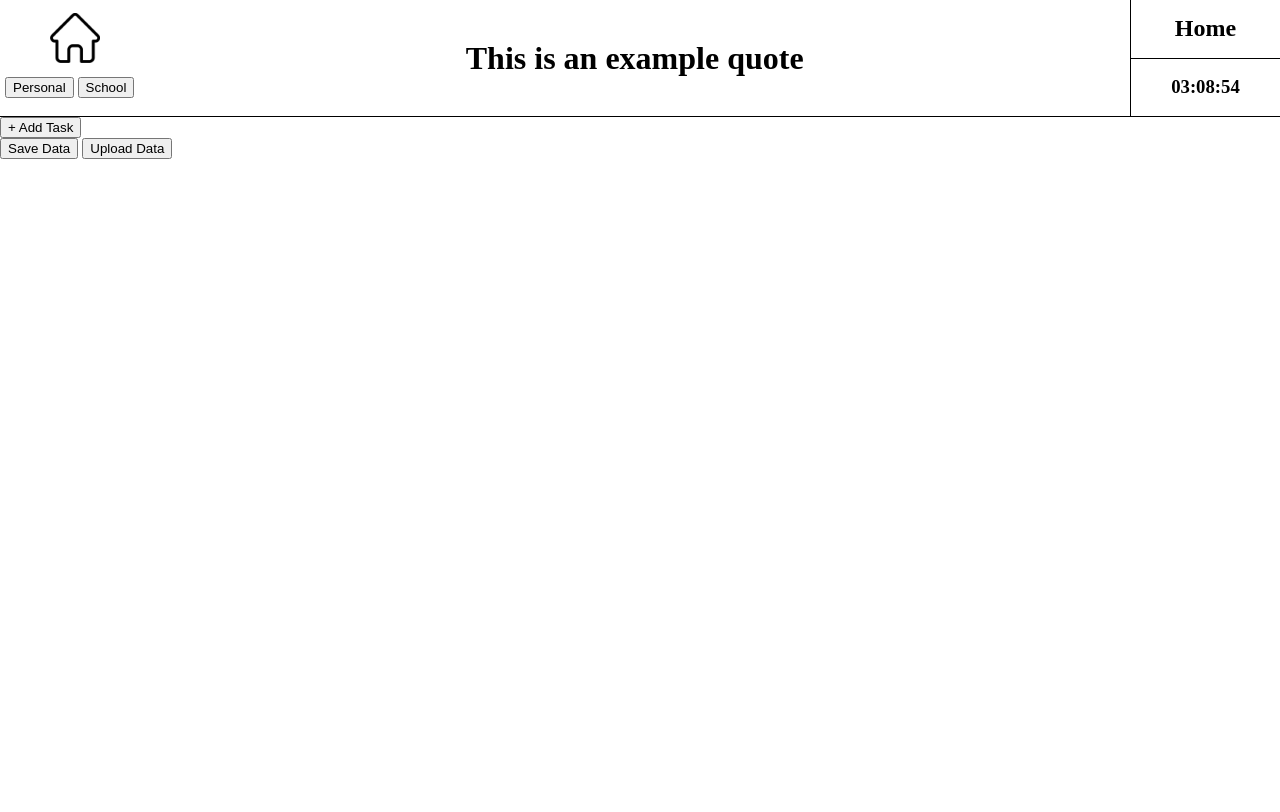
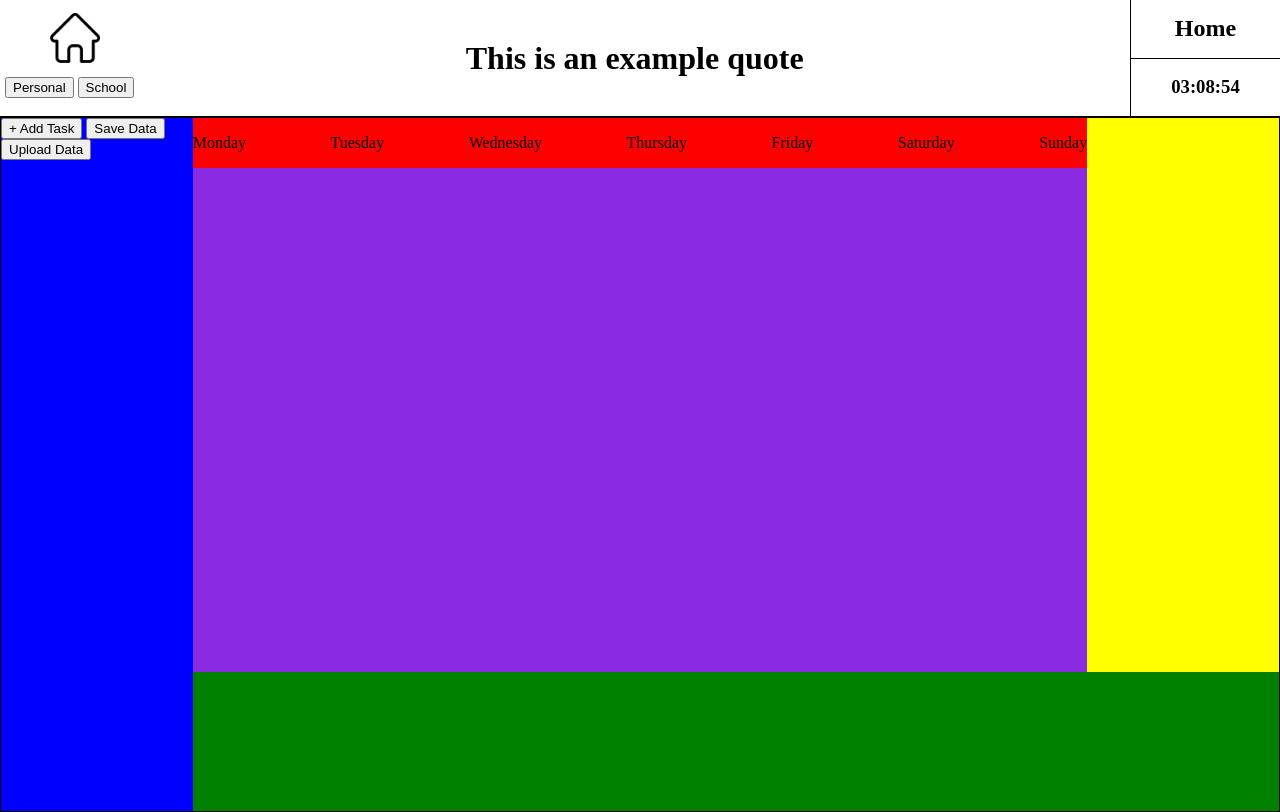
Before and after one commit to MR-Farabough/todoApp, a plain HTML site: page index.html in a window 1280 px wide. Drawn offline with Linux system fonts and the light colour scheme.

Commit message:
Added VERY BASIC layout

```diff
--- a/index.html
+++ b/index.html
@@ -9,24 +9,6 @@
 		<title>Michael's TODO</title>
 	</head>
 	<body>
-		<div class="header">
-			<div class="header-icon-container">
-				<img class="home-icon" src="./imgs/home.png" alt="Home-Icon" />
-				<div class="category-buttons">
-					<button>Personal</button>
-					<button>School</button>
-				</div>
-			</div>
-			<h1 class="quote">This is an example quote</h1>
-			<div class="header-corner">
-				<h2 class="page-location">Home</h2>
-				<h3 class="clock"></h3>
-			</div>
-		</div>
-		<div class="left-column">
-			<button data-modal-target="#modal" id="new-task-button">
-				+ Add Task
-			</button>
 		<div class="modal" id="modal">
 			<div class="modal-header">
 				<div class="title">
@@ -75,8 +57,42 @@
 			</div>
 		</div>
 		<div id="overlay"></div>
+		<div class="header">
+			<div class="header-icon-container">
+				<img class="home-icon" src="./imgs/home.png" alt="Home-Icon" />
+				<div class="category-buttons">
+					<button>Personal</button>
+					<button>School</button>
 				</div>
+			</div>
+			<h1 class="quote">This is an example quote</h1>
+			<div class="header-corner">
+				<h2 class="page-location">Home</h2>
+				<h3 class="clock"></h3>
+			</div>
+		</div>
+		<div class="app-body">
+			<div class="left-column">
+				<button data-modal-target="#modal" id="new-task-button">
+					+ Add Task
+				</button>
 				<button id="saveData">Save Data</button>
 				<button id="uploadData">Upload Data</button>
+			</div>
+			<div class="calendarBody">
+				<div class="weekName">
+					<p>Monday</p>
+					<p>Tuesday</p>
+					<p>Wednesday</p>
+					<p>Thursday</p>
+					<p>Friday</p>
+					<p>Saturday</p>
+					<p>Sunday</p>
+				</div>
+				<div class="calendar"></div>
+			</div>
+			<div class="footer"></div>
+			<div class="right-column"></div>
+		</div>
 	</body>
 </html>
--- a/style.css
+++ b/style.css
@@ -3,7 +3,7 @@ html {
 	margin: 0px;
 	padding: 0px;
 }
-
+/* HEADER */
 .header {
 	display: flex;
 	justify-content: space-between;
@@ -47,7 +47,7 @@ html {
 	margin: auto;
 	height: 57.5px;
 }
-
+/* MODAL */
 .modal {
 	position: fixed;
 	top: 50%;
@@ -120,3 +120,94 @@ html {
 	max-height: 450px;
 	min-height: 15px;
 }
+/* APP BODY */
+.app-body {
+	display: grid;
+	grid-template-columns: minmax(50px, 15%) minmax(145px, 70%) minmax(50px, 15%);
+	grid-template-rows: minmax(50px, 10%) minmax(250px, 70%) minmax(50px, 20%);
+	border: 1px solid black;
+	height: 86.6vh;
+}
+
+.left-column {
+	grid-row: 1 / 4;
+	grid-column: 1 / 2;
+	background-color: blue;
+}
+
+.footer {
+	grid-row: 3 / 4;
+	grid-column: 2 / 4;
+	background-color: green;
+}
+/* CALENDAR */
+.calendarBody {
+	grid-row: 1 / 3;
+	grid-column: 2 / 3;
+	background-color: purple;
+	display: grid;
+	grid-template-columns: 7;
+	grid-template-rows: 50px repeat(5, 19%);
+}
+
+.weekName {
+	grid-row: 1 / 2;
+	grid-column: 1 / 8;
+	background-color: red;
+	display: flex;
+	justify-content: space-between;
+	align-items: center;
+}
+
+.calendar {
+	grid-row: 2 / 7;
+	grid-column: 1 / 8;
+	background-color: blueviolet;
+}
+/* RIGHT COLUMN */
+.right-column {
+	grid-row: 1 / 3;
+	grid-column: 3 / 4;
+	background-color: yellow;
+}
+/* FOOTER */
+/* .app-body {
+	display: grid;
+	border: 1px solid black;
+	grid-template-rows: 50px repeat(5 100px) 250px;
+	grid-template-columns: 200px repeat(7 100px) 200px;
+}
+
+.left-column {
+	border: 1px solid black;
+	background-color: green;
+	grid-row: 1 / 8;
+	grid-column: 1 / 2;
+}
+
+.weekName > p {
+	border: 1px solid black;
+	grid-row: 1 / 2;
+	grid-column: 2 / 8;
+	display: flex;
+	justify-content: space-between;
+	align-items: center;
+}
+
+.calendar {
+	border: 1px solid black;
+	grid-row: 2 / 7;
+	grid-column: 2 / 9;
+}
+
+.footer {
+	border: 1px solid black;
+	grid-row: 6 / 8;
+	grid-column: 2 / 9;
+}
+
+.right-column {
+	border: 1px solid black;
+	grid-column: 8 / 9;
+	grid-row: 1 / 6;
+} */
```
Lines whose indentation alone changed are shown as unchanged.
